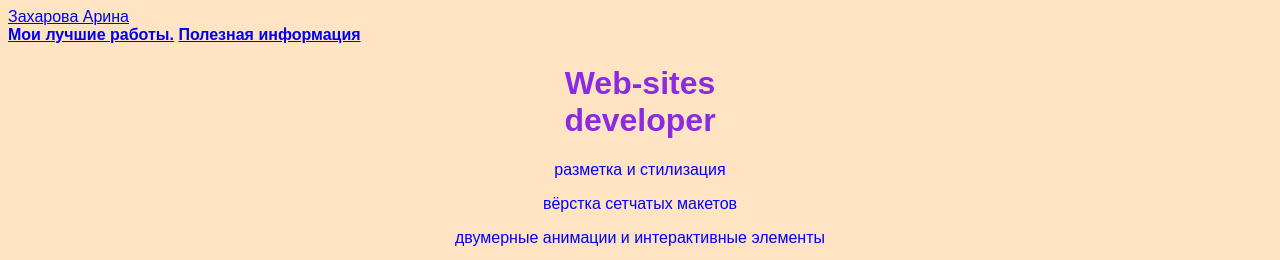
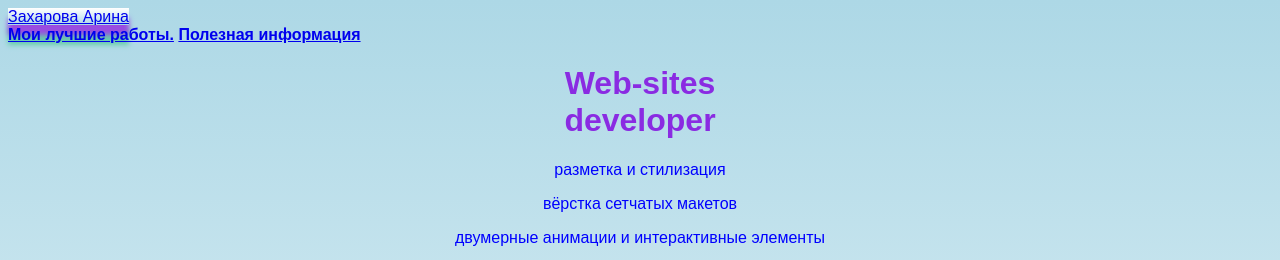
Before and after one commit to Crazy44reg/arina44, a plain HTML site: page zakharova.html in a window 1280 px wide. Shown: the top 260 px of the page. Drawn offline with Linux system fonts and the light colour scheme.

Commit message:
Update style.css

```diff
--- a/style.css
+++ b/style.css
@@ -1,6 +1,10 @@
 body {
+
     font-family: sans-serif;
     background-color: bisque;
+    display: flexbox;
+    justify-content: flex-end;
+    background-image: linear-gradient(lightblue,white);
 }
 
 h1{
@@ -8,8 +12,20 @@ h1{
 
 }
 
+.link-header {
+     background-image:linear-gradient(white,lightblue) ;
+    box-shadow: 0 10px 5px rgb(153, 76, 224), 0 20px 5px 0 mediumaquamarine;
+    transition: 0.5s  linear;
+}
 
 p{
     color: blue;
 
 }
+
+.social:hover {
+    margin: 100px;
+    transform:scale(3) ;
+    transition: 6s linear;
+    justify-content: center;
+}
```
